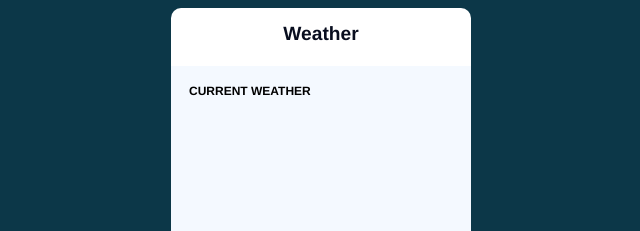
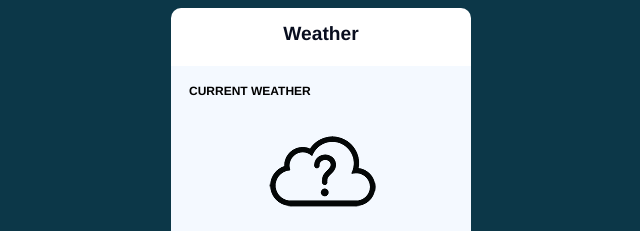
Before and after one commit to dvukumar/Weather-App, a plain HTML site: page index.html in a window 1280 px wide. Shown: the top 231 px of the page, without its empty margins (319-959 px from the left). Drawn offline with Linux system fonts and the light colour scheme.

Commit message:
added icons

```diff
--- a/index.html
+++ b/index.html
@@ -16,7 +16,7 @@
         <div class="weather-container">
             <h1 id="current-weather">CURRENT WEATHER</h1>
             <div class="weather-icon">
-                <img src="icons/icon.png" alt="">
+                <img src="icons/unknown.png" alt="">
             </div>
             <div class="temperature-value">
                 <p>- °<span>C</span></p>
```
Also changed, not shown: icons/01d.png (added), icons/01n.png (added), icons/02d.png (added), icons/02n.png (added), icons/03d.png (added), icons/03n.png (added), icons/04d.png (added), icons/04n.png (added), icons/09d.png (added), icons/09n.png (added), icons/10d.png (added), icons/10n.png (added), icons/11d.png (added), icons/11n.png (added), 5 more files.
